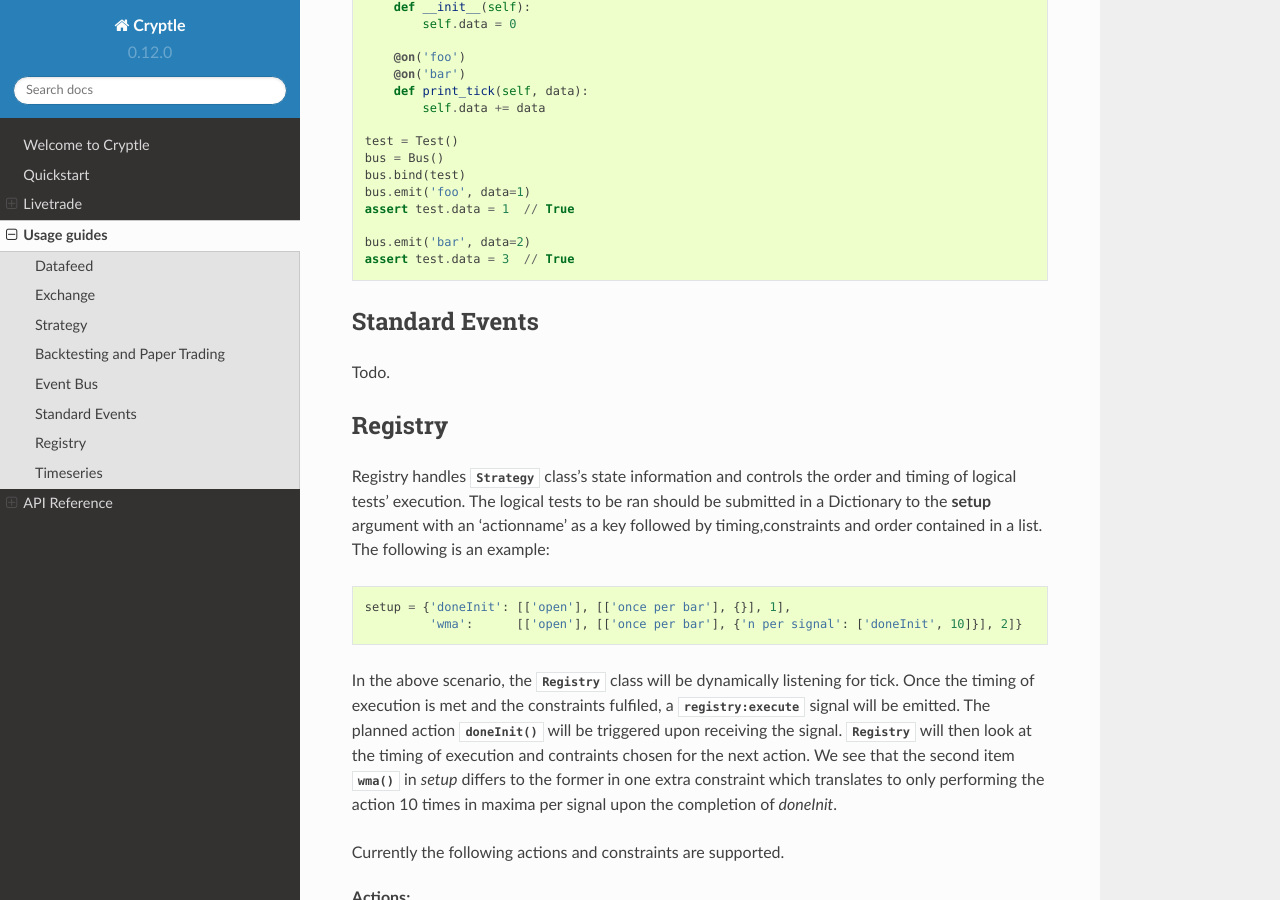
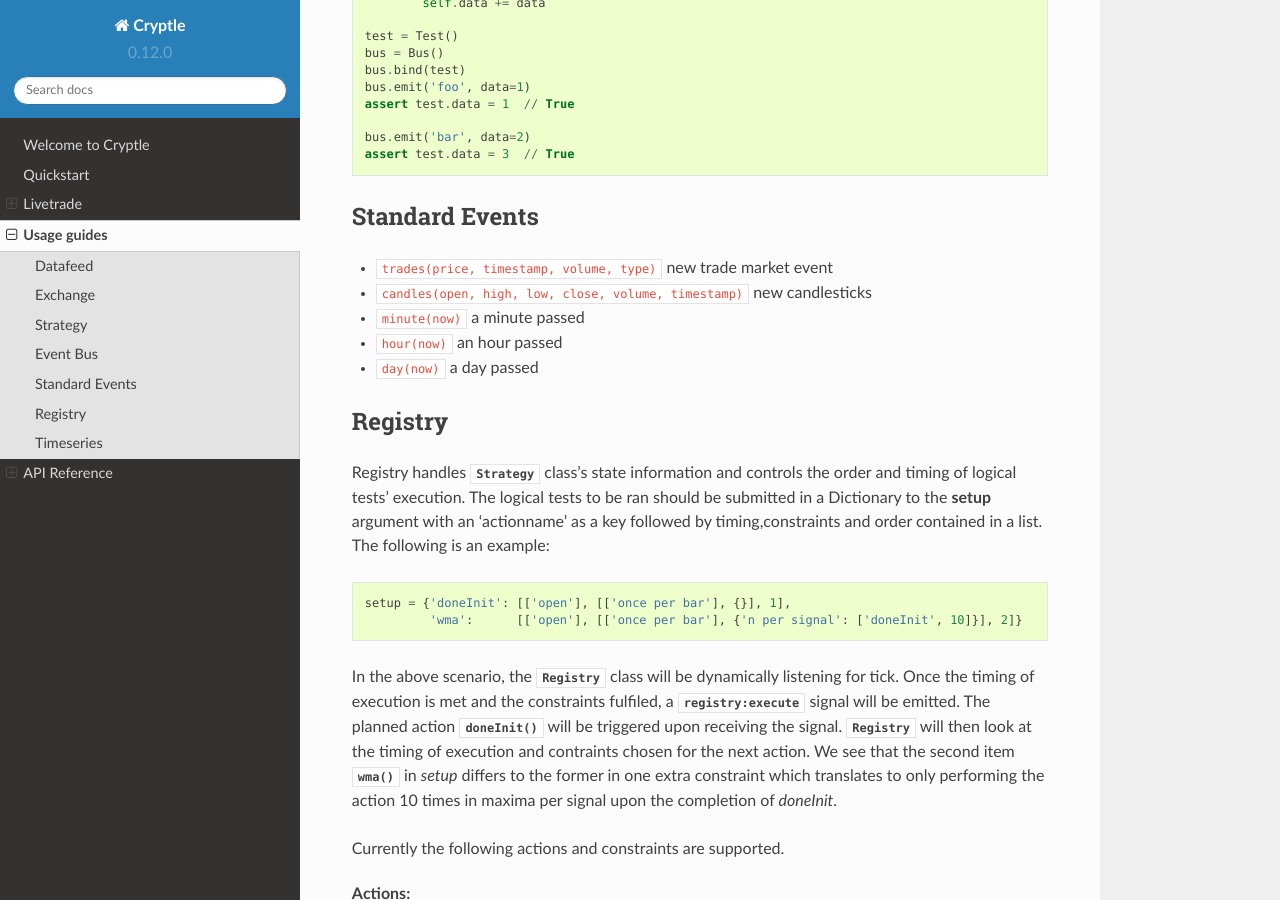
Before and after one commit to bridgelancer/cryptle_fork, a Sphinx documentation site: the page built from docs/guides.rst, in a window 1280 px wide and 900 px high, scrolled down 6043 px. Built offline with Sphinx 7.4.7 and the Read the Docs theme 2.0.0, drawn with Linux system fonts in a browser that asks for light colours; some of the changed text lies outside the part shown.

Commit message:
Doc standard events

```diff
--- a/docs/guides.rst
+++ b/docs/guides.rst
@@ -134,12 +136,6 @@
    Furthermore, Django is a great framework to for more `examples
    <https://docs.djangoproject.com/en/2.0/topics/class-based-views/mixins/>`_
    of mixins.
-
-
-Backtesting and Paper Trading
------------------------------
-The module :mod:`~cryptle.backtest` and class :class:`~cryptle.exchange.paper.Paper`
-is the heart and soul of backtesting in Cryptle.
 
 
 Event Bus
@@ -320,7 +316,11 @@
 
 Standard Events
 ---------------
-Todo.
+- ``trades(price, timestamp, volume, type)`` new trade market event
+- ``candles(open, high, low, close, volume, timestamp)`` new candlesticks
+- ``minute(now)`` a minute passed
+- ``hour(now)`` an hour passed
+- ``day(now)`` a day passed
 
 
 .. _registry_ref:
```
Also changed, not shown: other parts of docs/guides.rst (+2 -0 lines).
